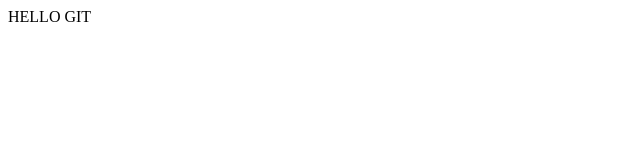
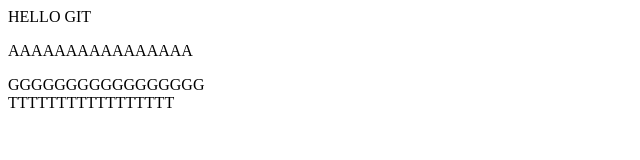
Before and after one commit to gteyalil/GitRepository, a website: page index.html in a window 1280 px wide. Shown: the whole page, without its empty margins (0-640 px from the left). Drawn offline with Linux system fonts and the light colour scheme.

Commit message:
index modified

```diff
--- a/index.html
+++ b/index.html
@@ -7,5 +7,12 @@
 </head>
 <body>
     HELLO GIT
+    <p>
+       AAAAAAAAAAAAAAAA
+    </p>
+    <p>
+        GGGGGGGGGGGGGGGGG<br>
+        TTTTTTTTTTTTTTTTT
+    </p>
 </body>
 </html>
```
